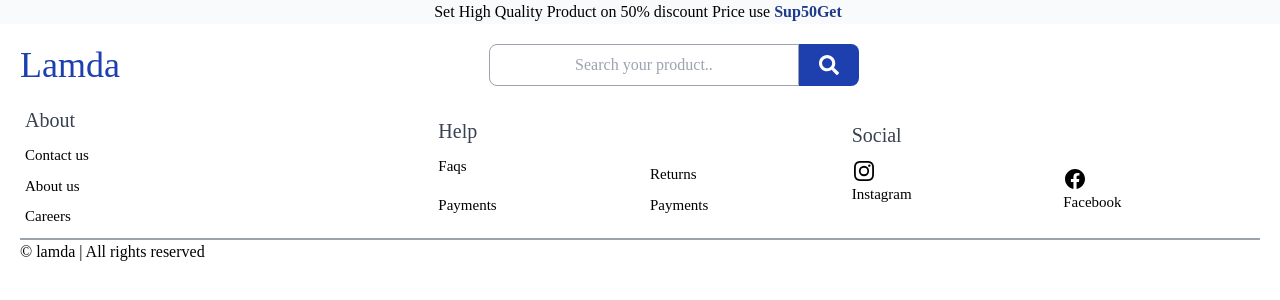
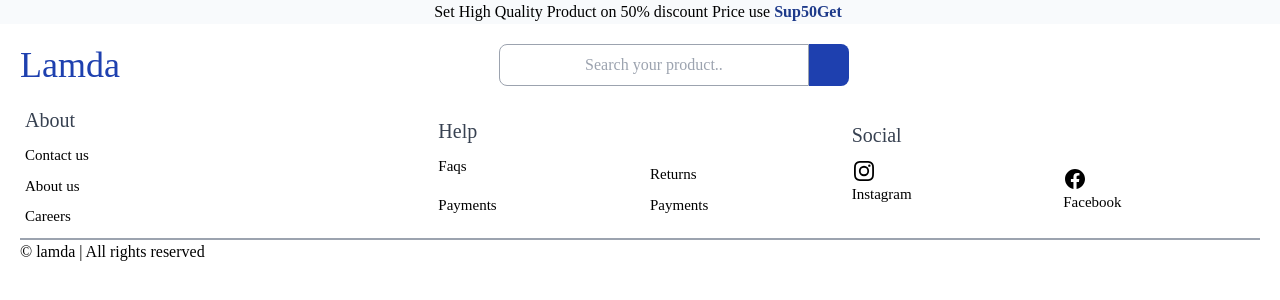
Before and after one commit to Pankajupadhyay01/React_ecom, a React (Vite) app: page / in a window 1280 px wide. Shown: the top 300 px of the page. Built offline with nearby package versions, Linux system fonts and the light colour scheme.

Commit message:
icons updated

```diff
--- a/src/Component/SearchBar.jsx
+++ b/src/Component/SearchBar.jsx
@@ -1,11 +1,10 @@
 import React from "react";
-import { FaSearch } from 'react-icons/fa';
 const SearchBar = () => {
     return (
         <div>
             <form className='flex justify-center m-auto' >
                 <input type="text" placeholder='Search your product..' className='text-center sm:p-[0.5rem_1.5rem] md:w-[310px] focus:outline-none border-[1px] border-gray-400 rounded-bl-lg rounded-tl-lg' />
-                <button className='bg-blue-800 py-[10px] md:py-[5px] px-[20px] rounded-br-lg rounded-tr-lg text-white text-xl'><FaSearch /></button>
+                <button className='bg-blue-800 py-[10px] md:py-[5px] px-[20px] rounded-br-lg rounded-tr-lg text-white flex items-center font-bold text-2xl'><ion-icon name="search"></ion-icon></button>
             </form>
 
         </div>
```
